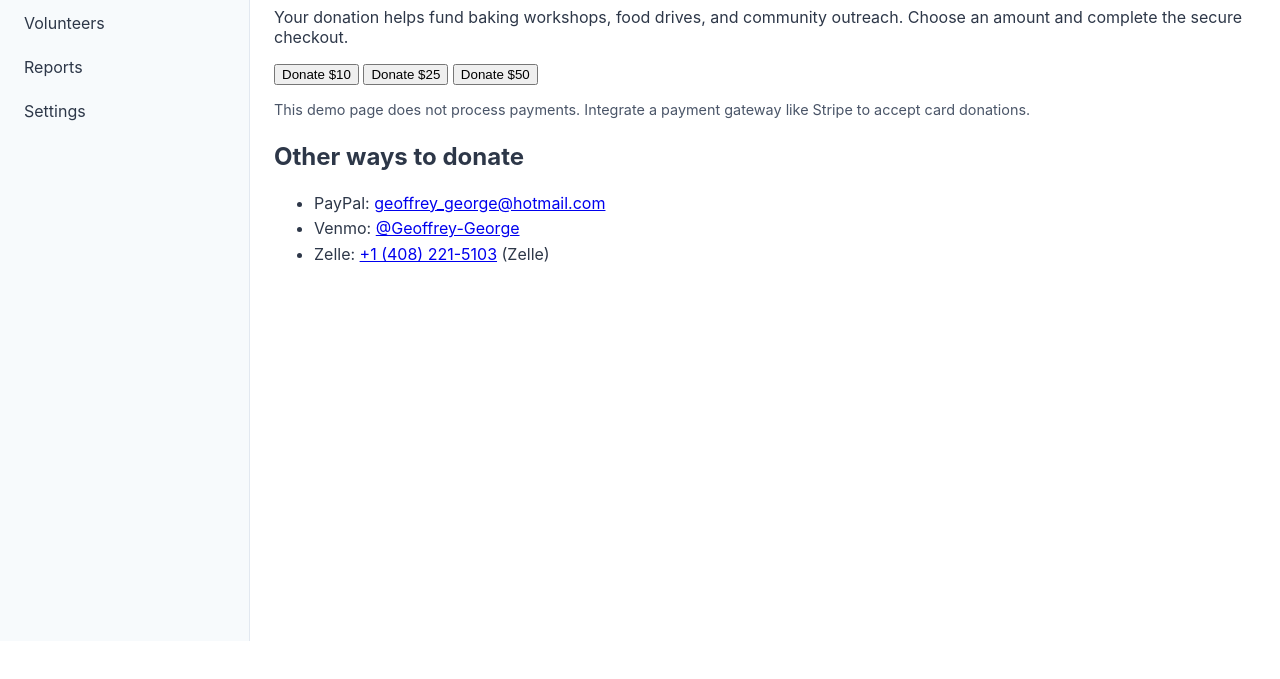
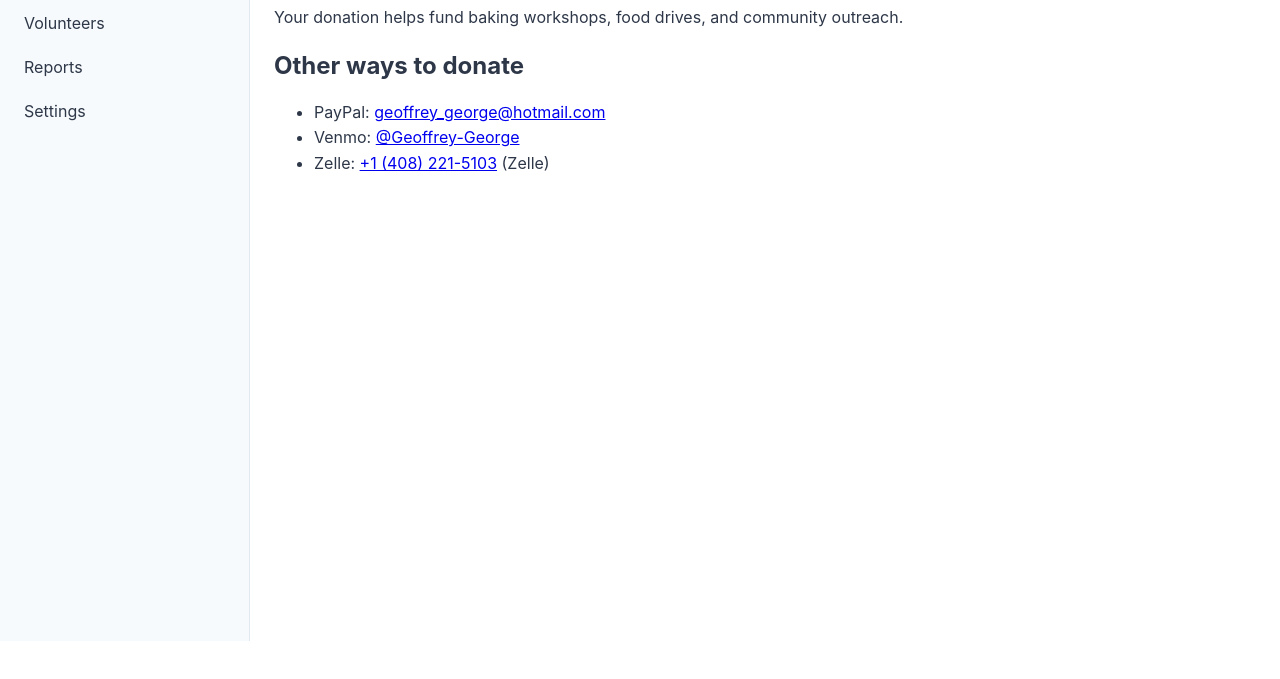
Before and after one commit to steffigeoffrey-maker/charity, a website: page donate.html in a window 1280 px wide. Shown: the part 159-838 px from the top of the page. Drawn offline with Linux system fonts and the light colour scheme.

Commit message:
Remove checkout text, payment buttons, and demo payment note from donate page

```diff
--- a/donate.html
+++ b/donate.html
@@ -36,13 +36,7 @@
 
     <main class="content">
       <h1>Support Bakes of Hope Foundation</h1>
-      <p>Your donation helps fund baking workshops, food drives, and community outreach. Choose an amount and complete the secure checkout.</p>
-      <div class="donate-actions">
-        <button class="cta">Donate $10</button>
-        <button class="cta">Donate $25</button>
-        <button class="cta">Donate $50</button>
-      </div>
-      <p style="margin-top:1rem;font-size:0.9rem;color:#4a5568">This demo page does not process payments. Integrate a payment gateway like Stripe to accept card donations.</p>
+      <p>Your donation helps fund baking workshops, food drives, and community outreach.</p>
 
       <section style="margin-top:1.5rem;">
         <h2>Other ways to donate</h2>
```
